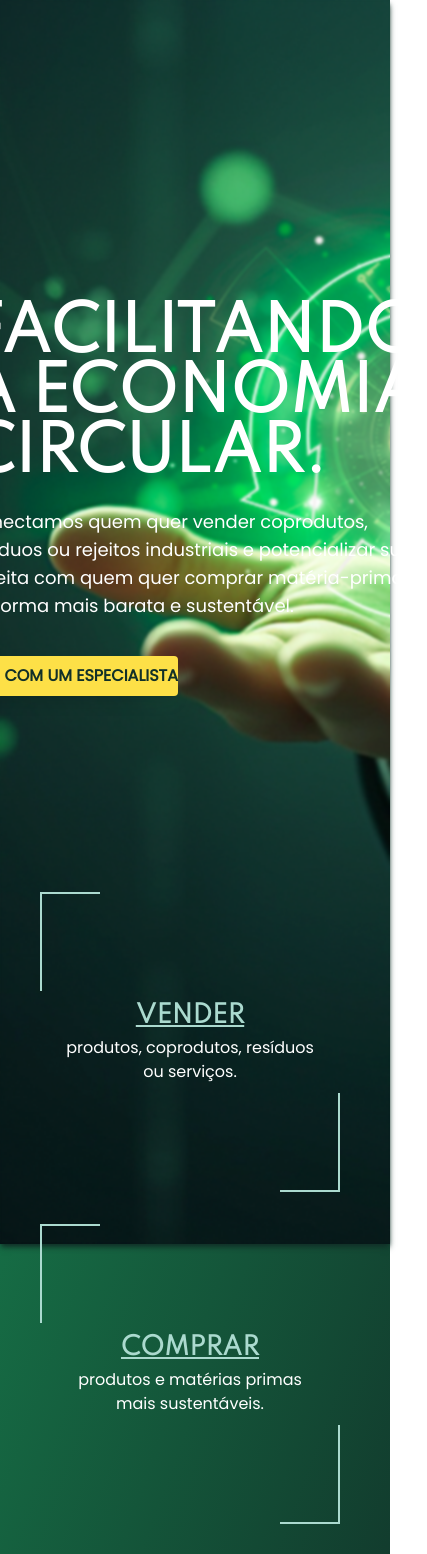
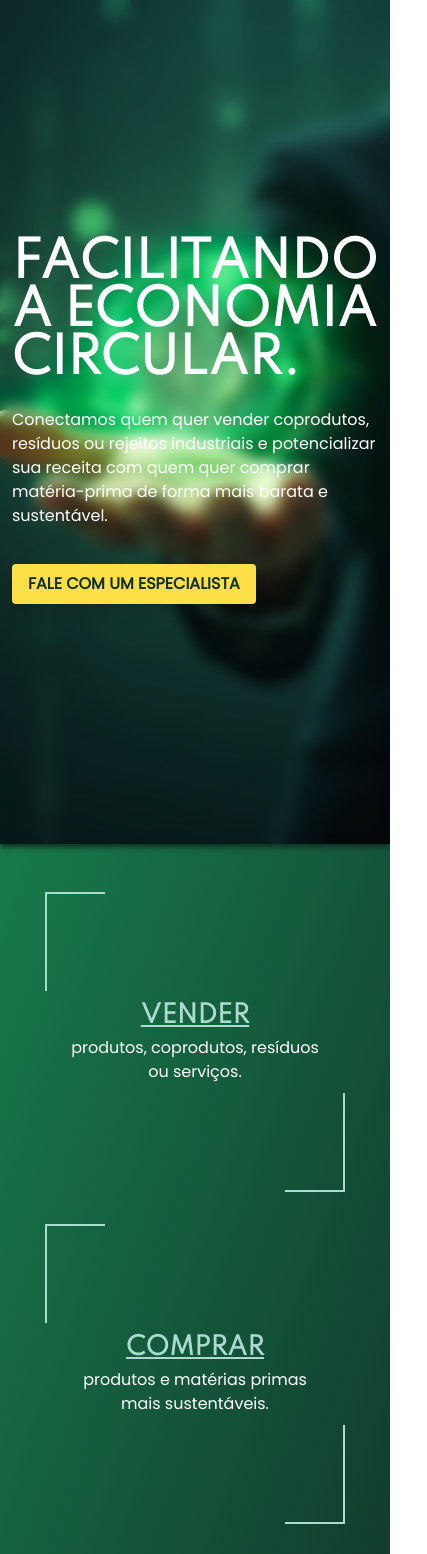
Before and after one commit to GustavoGFG/geeco-lp, a Next.js app: page / in a window 390 px wide. Shown: the top 1554 px of the page, 427 px wide, since content can reach past the window. Built offline with nearby package versions, Linux system fonts and the light colour scheme.

Commit message:
responsive

```diff
--- a/src/components/AboutUs.tsx
+++ b/src/components/AboutUs.tsx
@@ -4,7 +4,7 @@ import React from "react";
 export const AboutSection = () => {
   return (
     <section id="aboutus" className="w-full bg-gray-100 py-20">
-      <div className="max-w-[1200px] mx-auto px-10">
+      <div className="max-w-[1200px] mx-auto md:px-10 px-4">
         {/* About Us and Video Section */}
         <div className="grid md:grid-cols-2 gap-8">
           {/* About Us Text */}
--- a/src/components/BuyerBenefits.tsx
+++ b/src/components/BuyerBenefits.tsx
@@ -45,7 +45,7 @@ export const BuyerBenefits = () => {
       id="buyer"
       className="w-full text-tradeoff-primary bg-gray-100 py-20"
     >
-      <div className="max-w-[1200px] mx-auto px-0 w-full flex flex-col gap-12">
+      <div className="max-w-[1200px] mx-auto md:px-10 px-4 w-full flex flex-col gap-12">
         {/* About Us and Video Section */}
         <div className="flex flex-col md:flex-row-reverse gap-8">
           {/* About Us Text */}
@@ -81,7 +81,7 @@ export const BuyerBenefits = () => {
           <h2 className="text-2xl font-spartan font-bold text-center text-tradeoff-primary mb-10 uppercase">
             Como Funciona o Processo
           </h2>
-          <div className="flex justify-between flex-wrap gap-8">
+          <div className="flex md:justify-between justify-center items-center flex-wrap gap-8">
             {processSteps.map((step, index) => (
               <CustomCard
                 key={index}
--- a/src/components/Differentials.tsx
+++ b/src/components/Differentials.tsx
@@ -5,7 +5,7 @@ import { Button } from "@/components/ui/Button";
 export const Differentials = () => {
   return (
     <section className="w-full bg-gradient-to-r from-tradeoff-bg_gradient_dark to-tradeoff-bg_gradient_light text-white py-12 shadow-lg relative">
-      <div className="max-w-[1200px] mx-auto px-10">
+      <div className="max-w-[1200px] mx-auto md:px-10 px-4">
         <h2 className="text-2xl uppercase font-spartan font-bold text-center mb-10">
           Por que Escolher a Geeco?
         </h2>
--- a/src/components/Faq.tsx
+++ b/src/components/Faq.tsx
@@ -76,12 +76,12 @@ export const FAQSection = () => {
   };
 
   return (
-    <section className="w-full bg-gradient-to-r from-tradeoff-bg_gradient_dark to-tradeoff-bg_gradient_light text-white pt-12 pb-4 px-4">
-      <div className="max-w-[1200px] mx-auto pb-8">
+    <section className="w-full bg-gradient-to-r from-tradeoff-bg_gradient_dark to-tradeoff-bg_gradient_light text-white pt-12 pb-4">
+      <div className="max-w-[1200px] mx-auto pb-8 md:px-10 px-4">
         <h2 className="text-2xl font-spartan font-bold uppercase text-center mb-8">
           Perguntas Frequentes
         </h2>
-        <div className="flex gap-20 items-center">
+        <div className="flex lg:flex-row flex-col gap-20 items-center ">
           <Accordion className="flex-1" type="single" collapsible>
             {faqs.map((faq, index) => (
               <AccordionItem
--- a/src/components/FinalCta.tsx
+++ b/src/components/FinalCta.tsx
@@ -3,8 +3,8 @@ import React from "react";
 
 export const FinalCTA = () => {
   return (
-    <section className="w-full bg-gray-100 text-white py-12 text-center px-4 bg-gradient-to-r from-tradeoff-bg_gradient_dark to-tradeoff-bg_gradient_light">
-      <div className="max-w-3xl mx-auto space-y-6">
+    <section className="w-full bg-gray-100 text-white py-12 text-center bg-gradient-to-r from-tradeoff-bg_gradient_dark to-tradeoff-bg_gradient_light">
+      <div className="max-w-3xl mx-auto space-y-6 md:px-10 px-4">
         <h2 className="text-2xl font-spartan font-bold uppercase">
           Pronto para transformar resíduos em valor?
         </h2>
--- a/src/components/Hero.tsx
+++ b/src/components/Hero.tsx
@@ -3,15 +3,15 @@ import React from "react";
 
 export const Hero = () => {
   return (
-    <section className="relative w-full flex items-center justify-center h-[calc(100vh+400px)] bg-[url('/images/hero-bg-geeco2.png')] bg-cover bg-center bg-no-repeat py-12 px-4 shadow-md shadow-tradeoff-primary">
-      <div className="absolute inset-0 left-0 right-0 top-0 bottom-0 opacity-100 backdrop-blur-[1px]">
+    <section className="relative w-full flex items-center justify-center md:h-[calc(100vh+400px)] h-[calc(100vh+0px)] md:bg-[url('/images/hero-bg-geeco2.png')] bg-[url('/images/hero-bg-geeco.png')] bg-cover bg-center bg-no-repeat py-12 px-4 shadow-md shadow-tradeoff-primary">
+      <div className="absolute inset-0 left-0 right-0 top-0 bottom-0 opacity-100 md:backdrop-blur-[1px] backdrop-blur-[7px]">
         <div className="max-w-[1200px] flex items-center justify-center mx-auto px-4 py-12 h-full">
-          <div className="flex-1 flex flex-col mb-[500px] gap-6 max-w-[500px] m-auto">
-            <h1 className="text-6xl text-white uppercase font-spartan font-bold">
+          <div className="flex-1 flex flex-col md:mb-[500px] gap-6 max-w-[500px] m-auto">
+            <h1 className="md:text-6xl text-5xl text-white uppercase font-spartan font-bold">
               Facilitando a economia circular.
             </h1>
             <div className="opacity-100 backdrop-blur-[500px]">
-              <h2 className="text-lg text-white font-poppins">
+              <h2 className="md:text-lg text-base text-white font-poppins">
                 Conectamos quem quer vender coprodutos, resíduos ou rejeitos
                 industriais e potencializar sua receita com quem quer comprar
                 matéria-prima de forma mais barata e sustentável.
--- a/src/components/OurBusiness.tsx
+++ b/src/components/OurBusiness.tsx
@@ -30,8 +30,8 @@ const cardsData: Card[] = [
 
 export const OurBusiness = () => {
   return (
-    <section className="mt-[-400px] flex flex-col items-center bg-gradient-to-br from-tradeoff-bg_gradient_light to-tradeoff-bg_gradient_dark px-10 py-12">
-      <div className="w-full max-w-[1200px] flex flex-wrap justify-between gap-8">
+    <section className="md:mt-[-400px] mt-[-0px] flex flex-col items-center justify-center bg-gradient-to-br from-tradeoff-bg_gradient_light to-tradeoff-bg_gradient_dark px-10 py-12">
+      <div className="w-full max-w-[1200px] flex flex-wrap items-center justify-center gap-8">
         {cardsData.map((card, index) => (
           <div
             key={index}
--- a/src/components/SellerBenefits.tsx
+++ b/src/components/SellerBenefits.tsx
@@ -42,7 +42,7 @@ export const SellerBenefits = () => {
 
   return (
     <section id="seller" className="w-full bg-gray-100 py-20">
-      <div className="max-w-[1200px] mx-auto px-0 w-full flex flex-col gap-12">
+      <div className="max-w-[1200px] mx-auto md:px-10 px-4 w-full flex flex-col gap-12">
         {/* About Us and Video Section */}
         <div className="flex flex-col md:flex-row gap-8">
           {/* About Us Text */}
@@ -78,7 +78,7 @@ export const SellerBenefits = () => {
           <h2 className="text-2xl font-spartan font-bold text-center text-tradeoff-primary mb-10 uppercase">
             Como Funciona o Processo
           </h2>
-          <div className="flex justify-between flex-wrap gap-8">
+          <div className="flex md:justify-between flex-wrap gap-8 items-center justify-center">
             {processSteps.map((step, index) => (
               <CustomCard
                 key={index}
--- a/src/components/ui/Button.tsx
+++ b/src/components/ui/Button.tsx
@@ -109,7 +109,7 @@ export const Button: React.FC<ButtonProps> = ({
   return (
     <button
       onClick={handleClick}
-      className={`text-nowrap md:px-10 px-0 py-2 rounded-sm self-center font-bold focus:outline-none transition-colors duration-200 text-center mt-3 ${variantClasses[variant]} disabled:opacity-50`}
+      className={`text-nowrap md:px-10 px-4 py-2 rounded-sm self-center font-bold focus:outline-none transition-colors duration-200 text-center mt-3 ${variantClasses[variant]} disabled:opacity-50`}
       {...rest}
     >
       {children}
```
Also changed, not shown: public/images/hero-bg-geeco.png (added).
